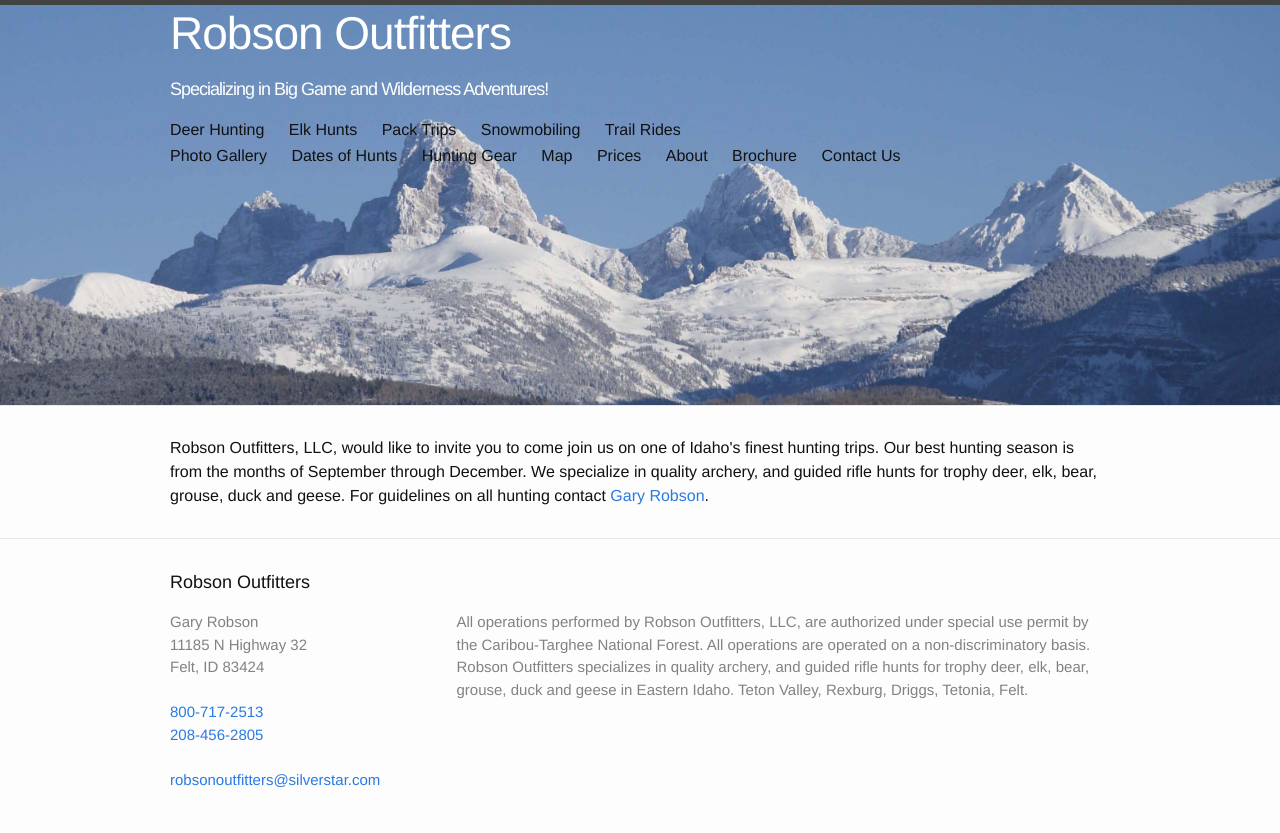
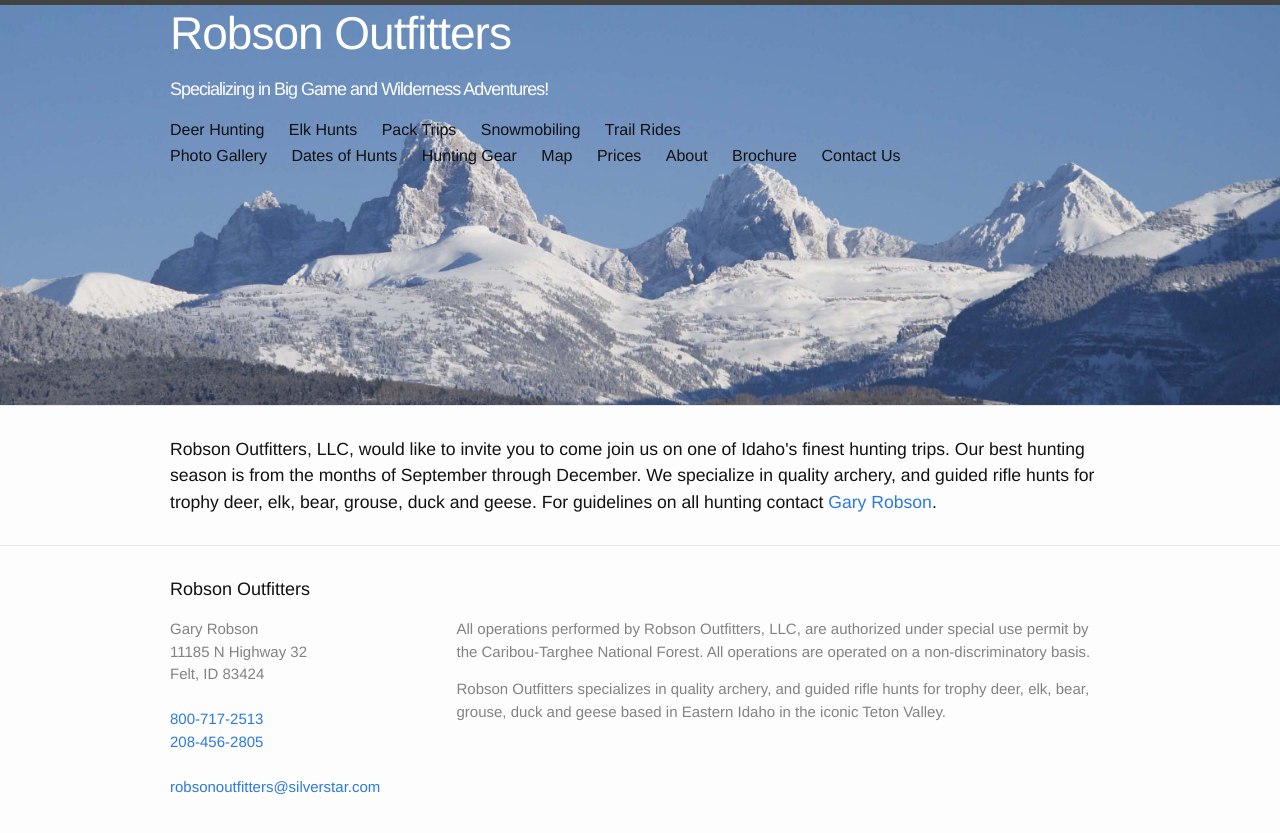
Before and after one commit to justinbkay/robsonoutfitters, a Jekyll site: the page built from index.html, in a window 1280 px wide. Shown: the top 833 px of the page. Built offline with Jekyll 4.4.1, drawn with Linux system fonts in a browser that asks for light colours.

Commit message:
small style adjustments

```diff
--- a/_config.yml
+++ b/_config.yml
@@ -2,8 +2,7 @@
 title: Robson Outfitters
 email: robsonoutfitters@silverstar.com
 description: > # this means to ignore newlines until "baseurl:"
-  Robson Outfitters specializes in quality archery, and guided rifle hunts for trophy deer, elk, bear, grouse, duck and geese in Eastern Idaho.
-  Teton Valley, Rexburg, Driggs, Tetonia, Felt.
+  Robson Outfitters specializes in quality archery, and guided rifle hunts for trophy deer, elk, bear, grouse, duck and geese based in Eastern Idaho in the iconic Teton Valley.
 baseurl: "" # the subpath of your site, e.g. /blog/
 url: "http://www.robsonoutfitters.com" # the base hostname & protocol for your site
 slogan: "Specializing in Big Game and Wilderness Adventures!"
--- a/_includes/footer.html
+++ b/_includes/footer.html
@@ -20,8 +20,10 @@
 
 
       <div class="footer-col  footer-col-2">
-        All operations performed by Robson Outfitters, LLC, are authorized under special use permit by the
-Caribou-Targhee National Forest. All operations are operated on a non-discriminatory basis.
+        <p>
+          All operations performed by Robson Outfitters, LLC, are authorized under special use permit by the
+          Caribou-Targhee National Forest. All operations are operated on a non-discriminatory basis.
+        </p>
         <p class="text">{{ site.description }}</p>
       </div>
     </div>
--- a/_sass/_base.scss
+++ b/_sass/_base.scss
@@ -202,3 +202,7 @@
         }
     }
 }
+
+.home {
+  font-size: 1.1em;
+}
```
